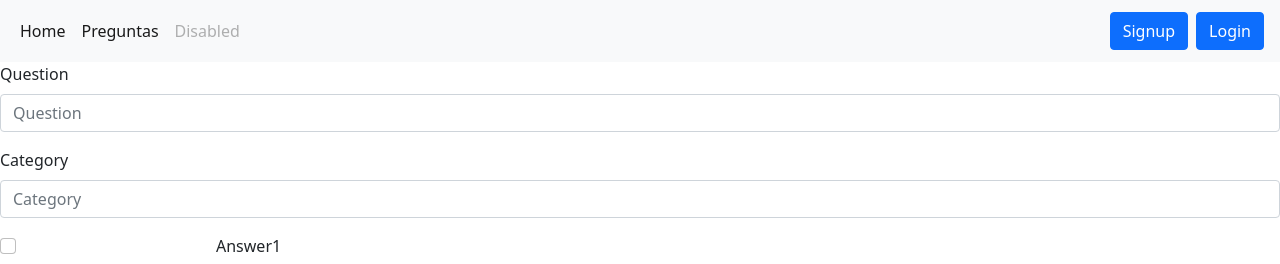
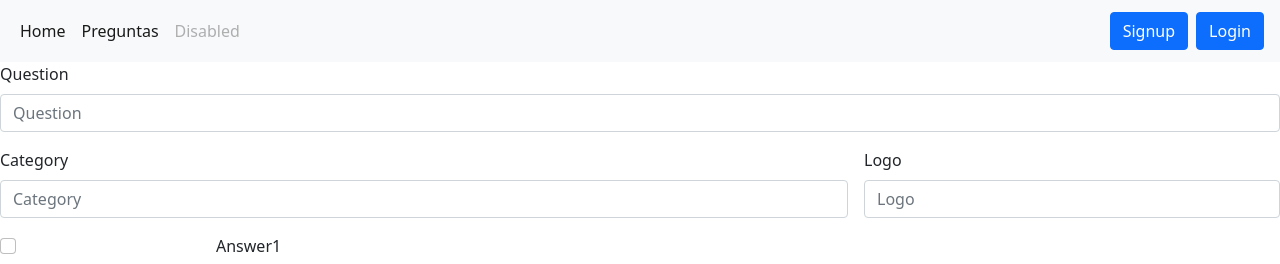
Before and after one commit to Davpad/pregunta-te, a React (Vite) app in the folder frontend/: page /newquestion in a window 1280 px wide. Shown: the top 264 px of the page. Built offline with nearby package versions, Linux system fonts and the light colour scheme.

Commit message:
Fixed: AddQuestion works perfectly

```diff
--- a/frontend/src/Views/newquestion.jsx
+++ b/frontend/src/Views/newquestion.jsx
@@ -15,6 +15,7 @@ export const NewQuestion = () => {
     const [option3,setOption3] = useState("false");
     const [answer3,setAnswer3] = useState();
     const [reason,setReason] = useState();
+    const [logo,setLogo] = useState();
     const navigate = useNavigate()
 
 
@@ -28,7 +29,7 @@ export const NewQuestion = () => {
         console.log(option3);
 
         e.preventDefault();
-        await actions.addQuestion(question, category, option1, answer1, option2, answer2, option3, answer3, reason, navigate, token)
+        await actions.addQuestion(question, category, option1, answer1, option2, answer2, option3, answer3, reason, logo, navigate, token)
     }
 
     return (
@@ -37,9 +38,13 @@ export const NewQuestion = () => {
                 <label for="question" className="form-label">Question</label>
                 <input type="text" className="form-control" id="question" placeholder="Question" onChange={(event) => { setQuestion(event.target.value) }}/>
             </div>
-            <div className="col-md-12">
+            <div className="col-md-8">
                 <label for="category" className="form-label">Category</label>
                 <input type="text" className="form-control" id="category" placeholder="Category" onChange={(event) => { setCategory(event.target.value) }}/>
+            </div>
+            <div className="col-md-4">
+                <label for="logo" className="form-label">Logo</label>
+                <input type="text" className="form-control" id="logo" placeholder="Logo" onChange={(event) => { setLogo(event.target.value) }}/>
             </div>
             <div className="col-2">
                 <div className="form-check mx-auto my-auto">
--- a/frontend/src/store/appContext.jsx
+++ b/frontend/src/store/appContext.jsx
@@ -80,7 +80,7 @@ export const AppProvider = ({ children }) => {
 
 	}
 
-	const addQuestion = async (question, category, option1, answer1, option2, answer2, option3, answer3, reason, navigate, token) => {
+	const addQuestion = async (question, category, option1, answer1, option2, answer2, option3, answer3, reason, logo, navigate, token) => {
 		try {
 
 			let response = await fetch("http://127.0.0.1:3001/api" + "/question", {
@@ -98,7 +98,8 @@ export const AppProvider = ({ children }) => {
 					answer2: answer2,
 					option3: option3,
 					answer3: answer3,
-					reason: reason
+					reason: reason,
+					logo: logo
 				})
 			})
 			let data = await response.json()
```
